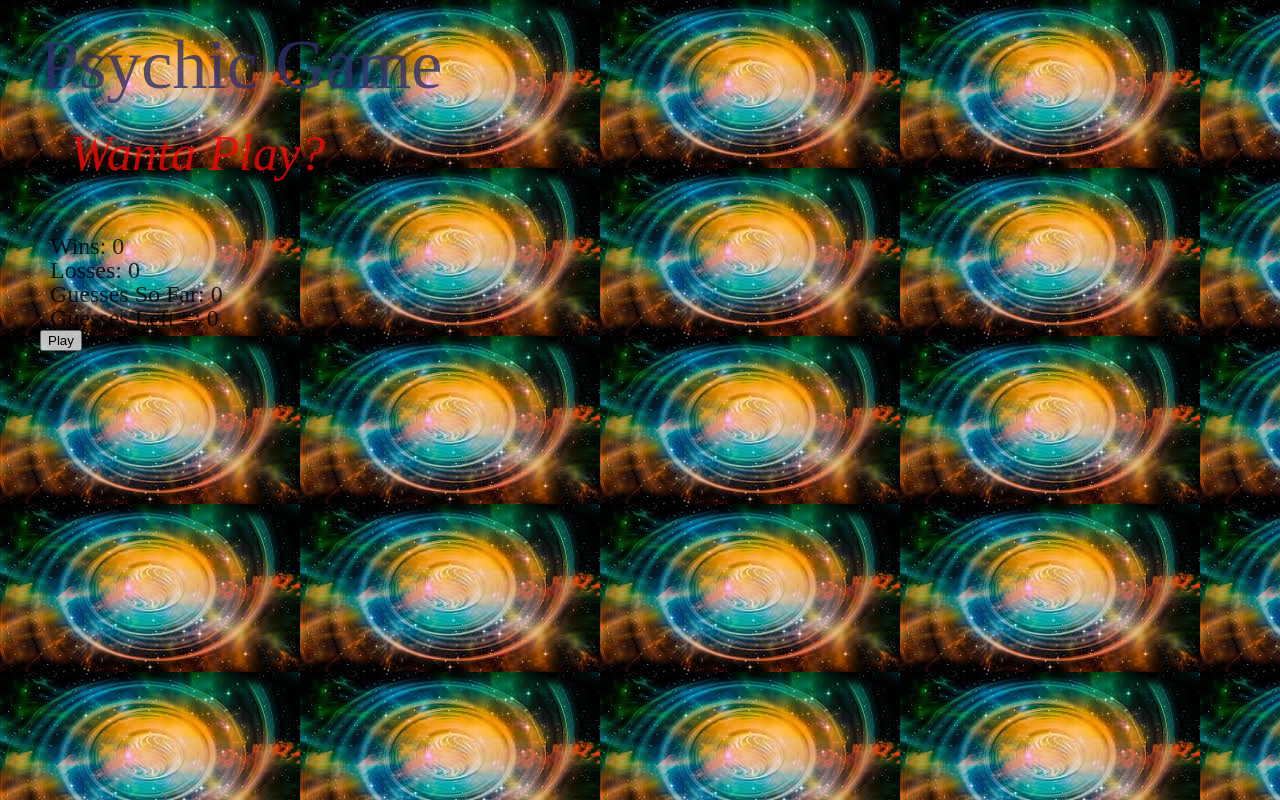
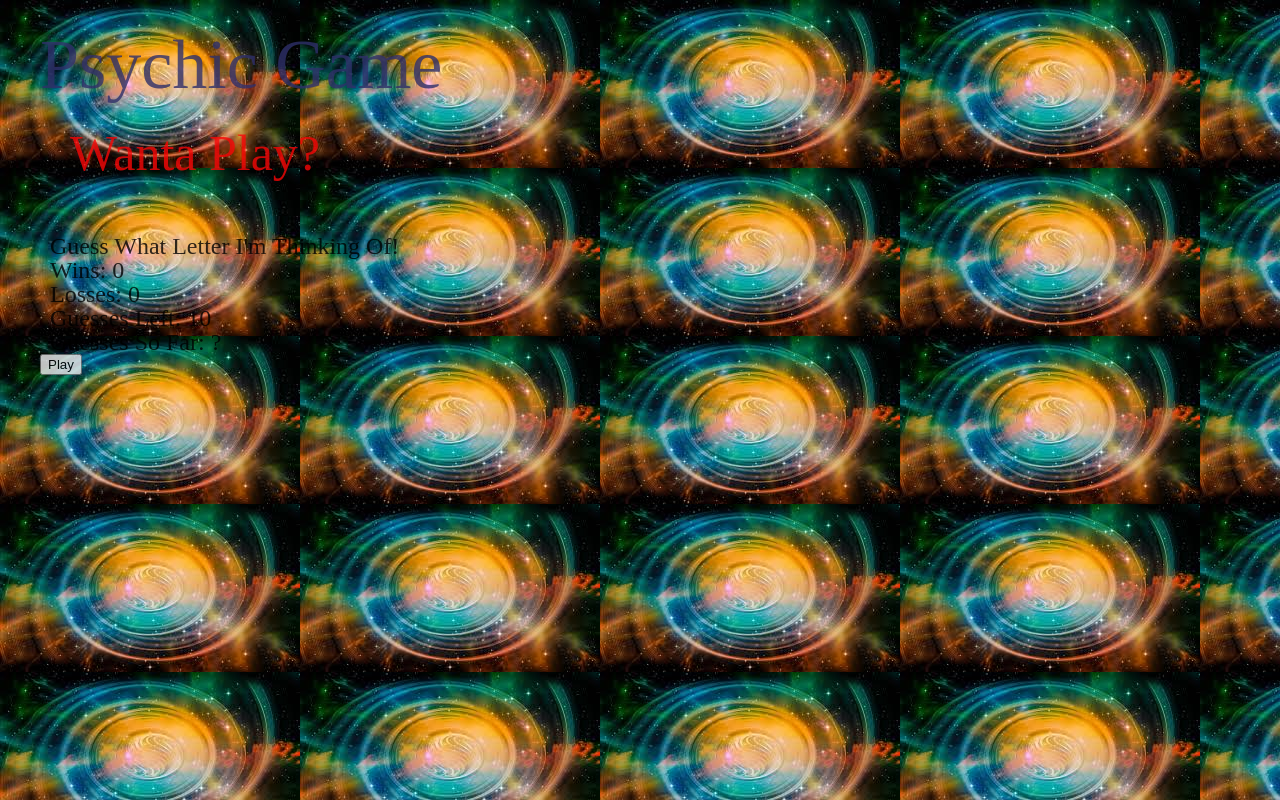
Before and after one commit to JohnHopkinsJr/Psychic-Game, a plain HTML site: page index.html in a window 1280 px wide. Drawn offline with Linux system fonts and the light colour scheme; files whose address does not match are found by name.

Commit message:
Update index.html

```diff
--- a/index.html
+++ b/index.html
@@ -1,28 +1,30 @@
 <!DOCTYPE html>
 <html>
   <head>
+    <title>Johns 1st JavaScript</title>
     <meta charset="utf-8">
 		<meta http-equiv="X-UA-Compatible" content="IE=edge">
 		<meta name="viewport" content="width=device-width">
-        <title>Johns 1st JavaScript</title>
     <meta name="The Psychic Game" content="">
     <link rel="stylesheet" type="text/css" href="assets/css/reset.css">
     <link rel="stylesheet" type="text/css" href="assets/css/style.css">
-        <script src="assets/javascript/game.js"></script>
+
   </head>
   <body>
 	<div class="container">
     <h1>Psychic Game</h1>
-    	<h2><p>Wanta Play?</p></h2>
+    <h2>Wanta Play?</h2>
     <div><br>
-		  <span id="wins">Wins: 0</span><br>
-		  <span id="losses">Losses: 0</span><br>
-		  <span id="GuessesSoFar">Guesses So Far: 0</span><br>
-		  <span id="GuessesLeft">Guesses Left =: 0</span>
+      <bold><span id="Title">Guess What Letter I'm Thinking Of!</span></bold><br>
+		  <span id="Wins">Wins: 0</span><br>
+		  <span id="Losses">Losses: 0</span><br>
+      <span id="GuessesLeft">Guesses Left: 10</span><br>
+		  <span id="GuessesSoFar">Guesses So Far: ?</span><br>
     </div>
-    	<div button#start>
-      	<button id="startGame">Play</button><br>
+    <div class="buttonStart">
+      <button onclick="startGame()"id="playGame">Play</button><br>
     </div>
   </div>
+  <script src="assets/javascript/game.js"></script>
 	</body>
 </html>
```
Lines whose indentation alone changed are shown as unchanged.
